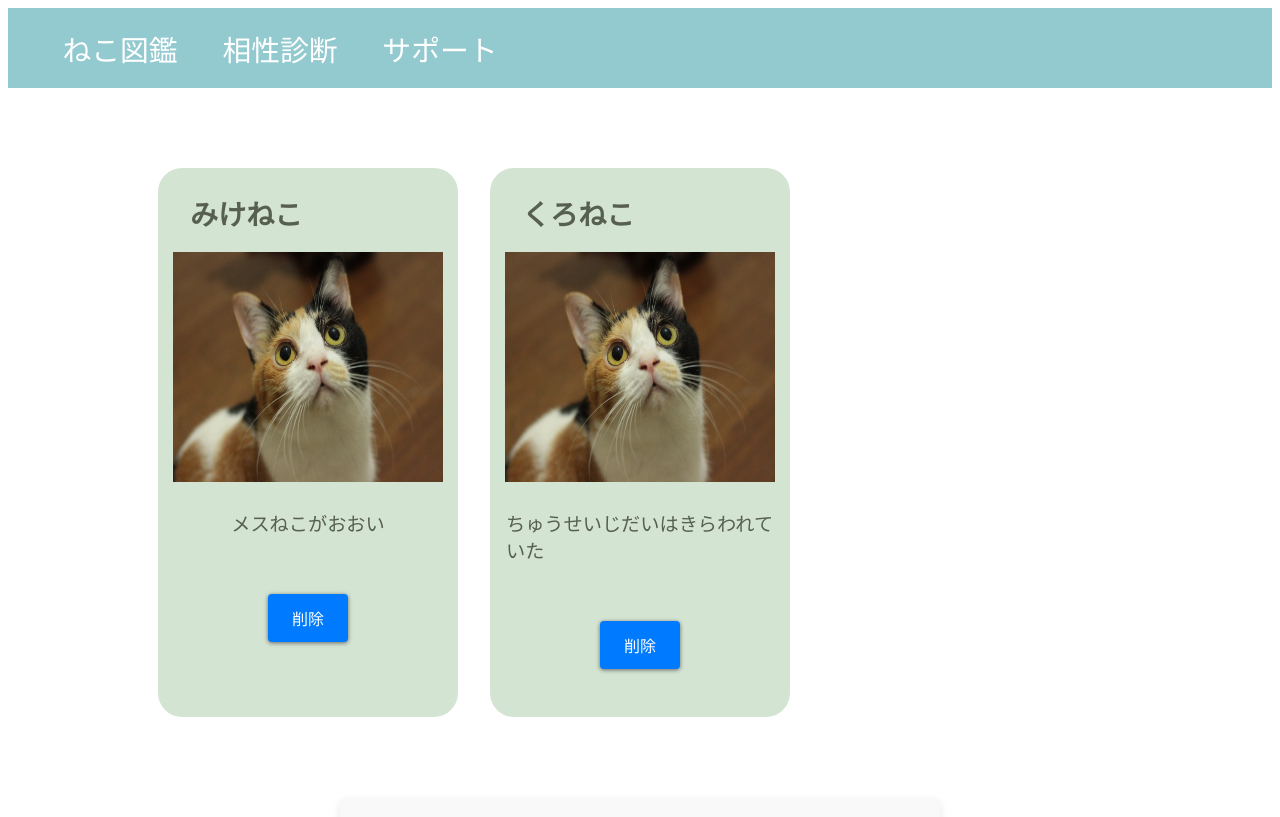
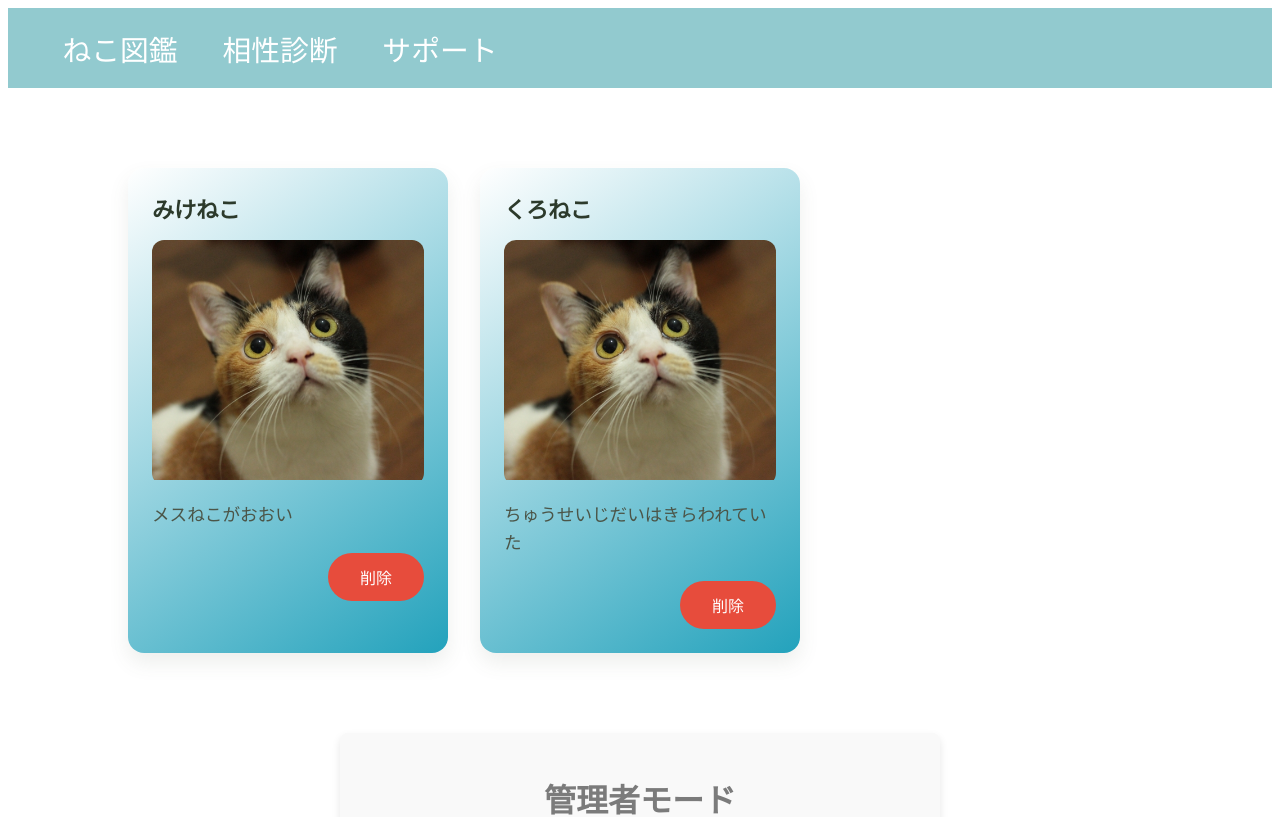
Before and after one commit to shigeyasushimamura/training-react-todoApp-2025, a React (Vite) app in the folder 2025_01_01_001/todo-front/: page / in a window 1280 px wide. Shown: the top 817 px of the page. Built offline with nearby package versions, Linux system fonts and the light colour scheme.

Commit message:
デザイン改良

```diff
--- a/2025_01_01_001/todo-front/src/domain/todo/components/Article.module.css
+++ b/2025_01_01_001/todo-front/src/domain/todo/components/Article.module.css
@@ -23,36 +23,84 @@
 }
 
 .todo-item-card {
-  background-color: rgb(212, 228, 210);
-  padding: 1rem;
+  background: linear-gradient(145deg, #ffffff, #23a2bc);
+
+  padding: 1.5rem;
   display: flex;
   flex-direction: column;
-  width: 300px;
+  width: 320px;
   /* gap: 4px; */
   /* height: 300px; */
-  border-radius: 1.5rem;
-  align-items: center;
+  border-radius: 1rem;
+  box-shadow: 0 10px 20px rgba(87, 96, 79, 0.1);
+  transition: transform 0.2s ease, box-shadow 0.2s ease;
+  overflow: hidden;
   color: rgb(87, 96, 79);
   font-weight: 500;
-  /* line-height: 1.1; */
+  position: relative;
+}
+
+.todo-item-card:hover {
+  transform: translateY(-5px);
+  box-shadow: 0 15px 30px rgba(87, 96, 79, 0.15);
 }
 
 .todo-item-card-title {
-  line-height: 1;
-  margin: 1rem auto 0 0;
-  padding-left: 1rem;
+  color: #2c3a2b;
+  font-size: 1.4rem;
+  font-weight: 600;
+  margin: 0 0 1rem 0;
+  padding: 0;
+  width: 100%;
+  letter-spacing: -0.02em;
+}
+
+.todo-item-card figure {
+  width: 100%;
+  margin: 0 0 1rem 0;
+  border-radius: 0.75rem;
+  overflow: hidden;
+  position: relative;
 }
 
 .todo-item-card img {
-  width: 270px;
-  height: 230px;
-  aspect-ratio: auto 100/100;
+  width: 100%;
+  height: 240px;
+  object-fit: cover;
+  transition: transform 0.3s ease;
+}
+
+.todo-item-card:hover img {
+  transform: scale(1.05);
 }
 
 .todo-item-card span {
-  font-size: 1.2rem;
+  font-size: 1.1rem;
+  color: #4b5548;
+  line-height: 1.6;
   margin: 0 0 1.5rem;
-  line-height: 1.4;
+  font-weight: 400;
+}
+
+.todo-item-button {
+  background-color: #e74c3c;
+  color: white;
+  border: none;
+  padding: 0.75rem 2rem;
+  border-radius: 2rem;
+  font-weight: 500;
+  font-size: 1rem;
+  cursor: pointer;
+  transition: background-color 0.2s ease, transform 0.1s ease;
+  align-self: flex-end;
+}
+.todo-item-button:hover {
+  background-color: #c0392b;
+  transform: scale(1.05);
+}
+
+.todo-item-button:active {
+  transform: scale(0.95);
 }
 
 .todo-form-container {
--- a/2025_01_01_001/todo-front/src/domain/todo/components/ArticleItem.tsx
+++ b/2025_01_01_001/todo-front/src/domain/todo/components/ArticleItem.tsx
@@ -17,7 +17,7 @@ const ArticleItem: FC<Props> = ({ article, deleteArticle }) => {
       </figure>
       <span>{article.text}</span>
       <button
-        className={styles["submit-button"]}
+        className={styles["todo-item-button"]}
         aria-label={`Delete Article ${article.id}`}
         onClick={() => {
           deleteArticle(article.id);
```
